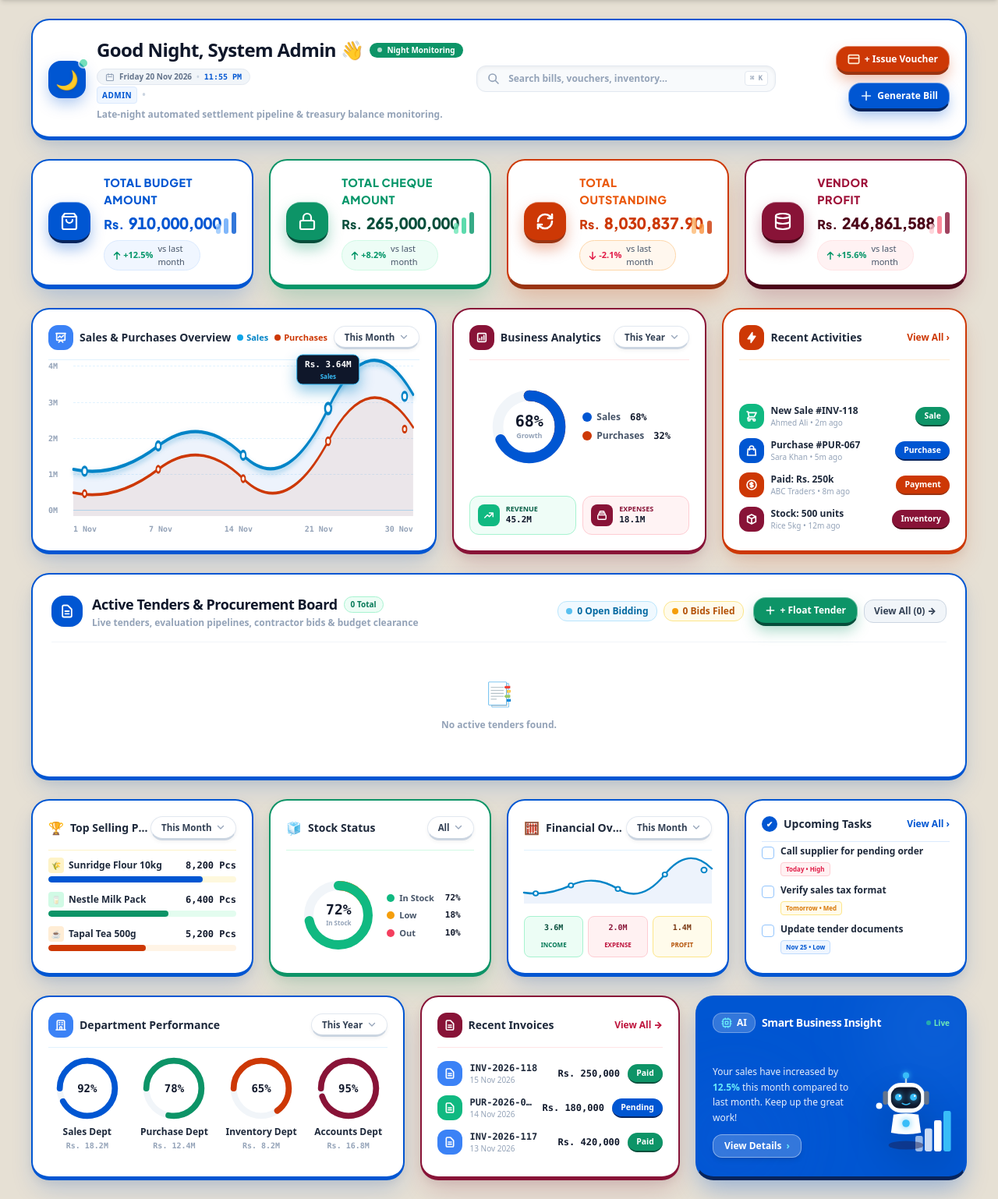
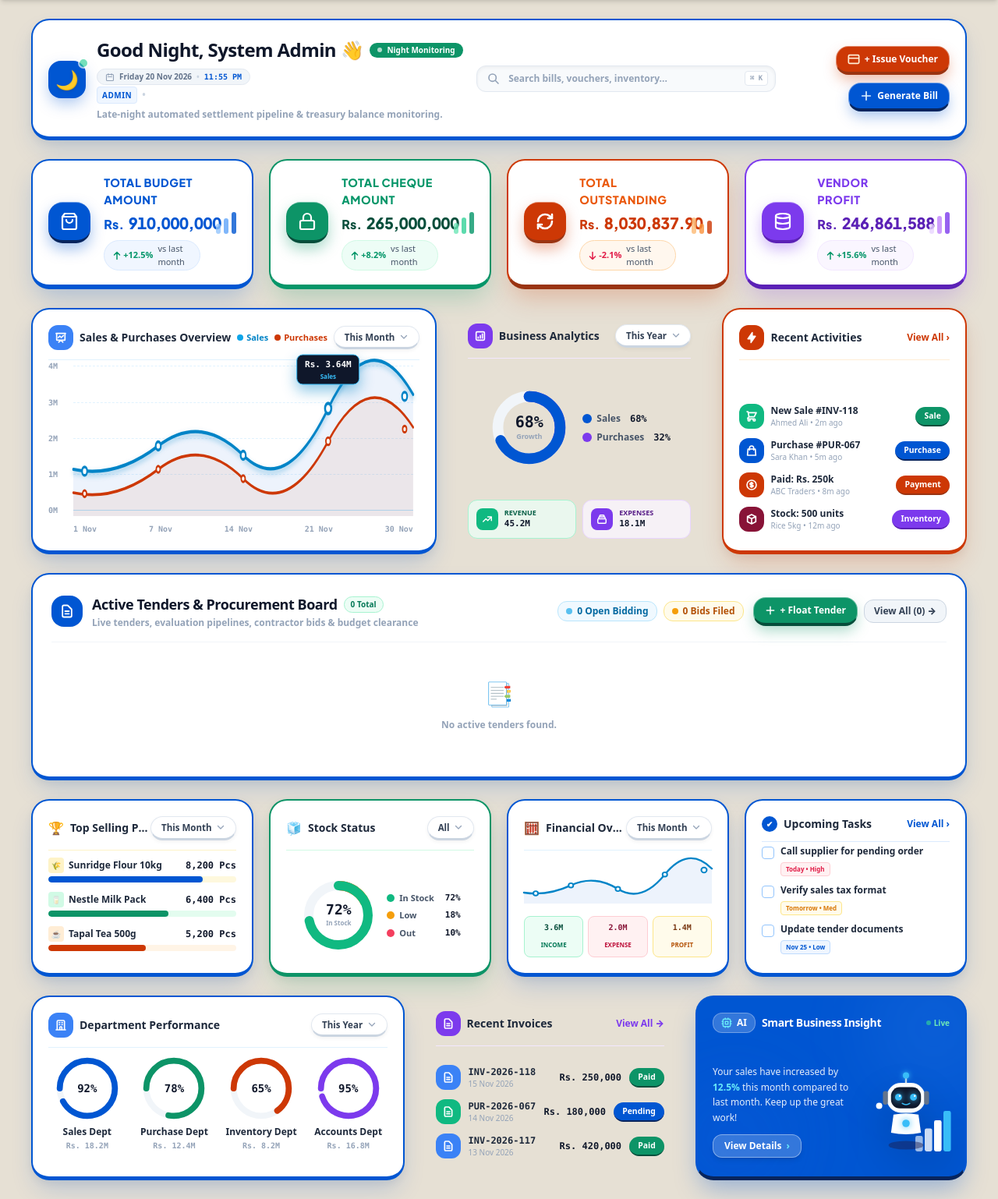
Before and after one commit to muhammadwaleed12236/tendermanagement, a Laravel app: page /dashboard in a window 1280 px wide. Shown: the part 96-1634 px from the top of the page at 78% size. Run offline with Laravel 12, Linux system fonts and the light colour scheme; a user stored in the database is signed in; data comes from the database, SQL or seed files in the repository; data that the repository does not hold is empty; style sheets or scripts are compiled from the project's sources.

Commit message:
style: apply purple theme to Business Analytics and Invoices, donut to blue & purple, dynamic blue and purple icons to Recent Activities, and solid soft card backgrounds

```diff
--- a/resources/views/dashboard.blade.php
+++ b/resources/views/dashboard.blade.php
@@ -281,17 +281,18 @@
             box-shadow: 0 22px 42px -6px rgba(205, 56, 5, 0.38);
         }
 
-        /* 4. Deep Maroon / Dark Red Card (VENDOR PROFIT) */
-        .stat-card-maroon {
+        /* 4. Deep Purple 3D Card (VENDOR PROFIT / AVAILABLE SURPLUS) */
+        .stat-card-purple, .stat-card-maroon {
             background: #ffffff;
-            border: 2.5px solid #881337;
-            border-bottom: 6px solid #4c0519;
-            box-shadow: 0 16px 32px -6px rgba(136, 19, 55, 0.25);
-        }
+            border: 2.5px solid #7c3aed;
+            border-bottom: 6px solid #5b21b6;
+            box-shadow: 0 16px 32px -6px rgba(124, 58, 237, 0.25);
+        }
+        .stat-card-3d-wrap:hover .stat-card-purple,
         .stat-card-3d-wrap:hover .stat-card-maroon {
-            border-color: #881337;
+            border-color: #7c3aed;
             border-bottom-width: 7.5px;
-            box-shadow: 0 22px 42px -6px rgba(136, 19, 55, 0.38);
+            box-shadow: 0 22px 42px -6px rgba(124, 58, 237, 0.38);
         }
 
         /* 3D Extruded Candy Icon Tile on Left */
@@ -328,11 +329,11 @@
             border-bottom: 4px solid #9a3412;
             box-shadow: 0 8px 18px rgba(205, 56, 5, 0.35);
         }
-        .candy-icon-maroon {
-            background: #881337;
+        .candy-icon-purple, .candy-icon-maroon {
+            background: #7c3aed;
             border-top: 1.5px solid rgba(255, 255, 255, 0.4);
-            border-bottom: 4px solid #4c0519;
-            box-shadow: 0 8px 18px rgba(136, 19, 55, 0.35);
+            border-bottom: 4px solid #5b21b6;
+            box-shadow: 0 8px 18px rgba(124, 58, 237, 0.35);
         }
 
         /* High-Contrast Card Typography */
@@ -355,8 +356,8 @@
         .stat-card-orange .stat-card-label {
             color: #ea580c !important; /* Vibrant orange */
         }
-        .stat-card-maroon .stat-card-label {
-            color: #9f1239 !important; /* Elegant deep maroon */
+        .stat-card-purple .stat-card-label, .stat-card-maroon .stat-card-label {
+            color: #7c3aed !important; /* Vibrant Purple */
         }
 
         .stat-card-value {
@@ -398,10 +399,12 @@
             color: #cd3805 !important;
         }
 
-        /* 4. Deep Dark Red / Maroon Amount & Currency (#4c0519) */
+        /* 4. Deep Purple Amount & Currency (#5b21b6) */
+        .stat-card-purple .stat-card-value,
+        .stat-card-purple .stat-card-currency,
         .stat-card-maroon .stat-card-value,
         .stat-card-maroon .stat-card-currency {
-            color: #4c0519 !important;
+            color: #5b21b6 !important;
         }
 
         /* 3D Elevated Filter Pill Dropdowns */
@@ -462,13 +465,13 @@
             border-bottom: 2.5px solid #9a3412;
         }
         .tag-pill-inventory {
-            background: #881337;
+            background: #7c3aed;
             color: #ffffff;
             border-radius: 9999px;
             font-size: 0.65rem;
             font-weight: 900;
             padding: 0.22rem 0.7rem;
-            border-bottom: 2.5px solid #4c0519;
+            border-bottom: 2.5px solid #5b21b6;
         }
 
         /* 3D Action Buttons with Keycap Push - Flat Solid Themes */
@@ -791,9 +794,9 @@
 
                 <!-- CARD 4: Available Surplus (Deep Maroon / Dark Red 3D Theme) -->
                 <div class="stat-card-3d-wrap group">
-                    <div class="stat-card-3d stat-card-maroon">
+                    <div class="stat-card-3d stat-card-purple">
                         <!-- Left: 3D Candy Icon Button -->
-                        <div class="stat-candy-icon candy-icon-maroon">
+                        <div class="stat-candy-icon candy-icon-purple">
                             <svg viewBox="0 0 24 24" class="w-6 h-6" fill="none" stroke="currentColor" stroke-width="2.2" stroke-linecap="round" stroke-linejoin="round">
                                 <ellipse cx="12" cy="5" rx="9" ry="3"></ellipse>
                                 <path d="M21 12c0 1.66-4 3-9 3s-9-1.34-9-3"></path>
@@ -811,7 +814,7 @@
                                 </span>
                             </div>
                             <div class="mt-1 flex items-center">
-                                <span class="inline-flex items-center gap-1.5 px-2.5 py-0.5 rounded-full text-[11px] font-semibold bg-rose-50/90 text-rose-900 border border-rose-100">
+                                <span class="inline-flex items-center gap-1.5 px-2.5 py-0.5 rounded-full text-[11px] font-semibold bg-purple-50/90 text-purple-900 border border-purple-100">
                                     <span class="text-emerald-600 font-bold flex items-center">
                                         <svg class="w-3 h-3 inline mr-0.5" fill="none" stroke="currentColor" viewBox="0 0 24 24"><path stroke-linecap="round" stroke-linejoin="round" stroke-width="3" d="M5 10l7-7m0 0l7 7m-7-7v18"/></svg>
                                         +15.6%
@@ -823,9 +826,9 @@
 
                         <!-- Right: Mini 3-bar indicator -->
                         <div class="flex items-end gap-1 h-7 opacity-80 self-center pl-0.5 shrink-0">
-                            <span class="w-1.5 rounded-full bg-rose-200" style="height: 45%;"></span>
-                            <span class="w-1.5 rounded-full bg-rose-400" style="height: 80%;"></span>
-                            <span class="w-1.5 rounded-full" style="background-color: #881337; height: 100%;"></span>
+                            <span class="w-1.5 rounded-full bg-purple-200" style="height: 45%;"></span>
+                            <span class="w-1.5 rounded-full bg-purple-400" style="height: 80%;"></span>
+                            <span class="w-1.5 rounded-full" style="background-color: #7c3aed; height: 100%;"></span>
                         </div>
                     </div>
                 </div>
@@ -919,13 +922,13 @@
                     </div>
                 </div>
 
-                <!-- COLUMN 2: Business Analytics (Donut + Totals - Deep Maroon Theme) -->
-                <div class="card-theme-maroon p-4 sm:p-5 flex flex-col justify-between min-w-0">
+                <!-- COLUMN 2: Business Analytics (Donut + Totals - Deep Purple Theme) -->
+                <div class="card-theme-purple p-4 sm:p-5 flex flex-col justify-between min-w-0">
 
                     <!-- Header -->
-                    <div class="flex items-center justify-between gap-1 pb-3 border-b border-rose-100 min-w-0">
+                    <div class="flex items-center justify-between gap-1 pb-3 border-b border-purple-100 min-w-0">
                         <div class="flex items-center gap-2 min-w-0 flex-1">
-                            <span class="w-8 h-8 rounded-xl bg-[#881337] text-white flex items-center justify-center font-bold shadow-xs shrink-0">
+                            <span class="w-8 h-8 rounded-xl text-white flex items-center justify-center font-bold shadow-xs shrink-0" style="background-color: #7c3aed;">
                                 <svg class="w-4 h-4" fill="none" stroke="currentColor" viewBox="0 0 24 24"><path stroke-linecap="round" stroke-linejoin="round" stroke-width="2.5" d="M16 8v8m-4-5v5m-4-2v2m-2 4h12a2 2 0 002-2V6a2 2 0 00-2-2H6a2 2 0 00-2 2v12a2 2 0 002 2z"/></svg>
                             </span>
                             <h2 class="text-xs sm:text-sm font-black text-slate-800 whitespace-nowrap truncate">Business Analytics</h2>
@@ -942,7 +945,7 @@
                         <div class="relative shrink-0 flex items-center justify-center" style="width: 105px; height: 105px;">
                             <svg width="105" height="105" viewBox="0 0 100 100" class="-rotate-90">
                                 <circle cx="50" cy="50" r="38" fill="none" stroke="#f1f5f9" stroke-width="13"/>
-                                <circle cx="50" cy="50" r="38" fill="none" stroke="#cd3805" stroke-width="13"
+                                <circle cx="50" cy="50" r="38" fill="none" stroke="#7c3aed" stroke-width="13"
                                         stroke-dasharray="238.7" stroke-dashoffset="162" stroke-linecap="round"/>
                                 <circle cx="50" cy="50" r="38" fill="none" stroke="#0056d2" stroke-width="13"
                                         stroke-dasharray="238.7" stroke-dashoffset="76" stroke-linecap="round"/>
@@ -963,7 +966,7 @@
                                 <span class="font-mono text-slate-900 ml-1.5 font-black">68%</span>
                             </div>
                             <div class="flex items-center gap-1.5">
-                                <span class="w-3 h-3 rounded-full shrink-0" style="background-color: #cd3805;"></span>
+                                <span class="w-3 h-3 rounded-full shrink-0" style="background-color: #7c3aed;"></span>
                                 <span class="text-slate-600">Purchases</span>
                                 <span class="font-mono text-slate-900 ml-1.5 font-black">32%</span>
                             </div>
@@ -982,12 +985,12 @@
                             </div>
                         </div>
 
-                        <div class="bg-rose-50/80 border border-rose-200 rounded-xl p-2.5 flex items-center gap-2">
-                            <div class="w-7 h-7 rounded-lg bg-[#881337] text-white flex items-center justify-center shrink-0">
+                        <div class="bg-purple-50/80 border border-purple-200 rounded-xl p-2.5 flex items-center gap-2">
+                            <div class="w-7 h-7 rounded-lg text-white flex items-center justify-center shrink-0" style="background-color: #7c3aed;">
                                 <svg class="w-3.5 h-3.5" fill="none" stroke="currentColor" viewBox="0 0 24 24"><path stroke-linecap="round" stroke-linejoin="round" stroke-width="2.5" d="M19 11H5m14 0a2 2 0 012 2v6a2 2 0 01-2 2H5a2 2 0 01-2-2v-6a2 2 0 012-2m14 0V9a2 2 0 00-2-2M5 11V9a2 2 0 012-2m0 0V5a2 2 0 012-2h6a2 2 0 012 2v2M7 7h10"/></svg>
                             </div>
                             <div class="min-w-0">
-                                <span class="text-[9px] font-bold text-rose-900 uppercase block leading-none">Expenses</span>
+                                <span class="text-[9px] font-bold text-purple-900 uppercase block leading-none">Expenses</span>
                                 <span class="text-[11px] font-black font-mono text-slate-900 truncate block mt-0.5" data-counter-target="18.1" data-counter-float data-counter-suffix="M">18.1M</span>
                             </div>
                         </div>
@@ -1503,7 +1506,7 @@
                                 <svg class="w-full h-full -rotate-90" viewBox="0 0 36 36">
                                     <path class="text-slate-100" stroke-width="3.5" stroke="currentColor" fill="none"
                                           d="M18 2.0845 a 15.9155 15.9155 0 0 1 0 31.831 a 15.9155 15.9155 0 0 1 0 -31.831" />
-                                    <path stroke-width="3.5" stroke-dasharray="95, 100" stroke-linecap="round" stroke="#881337" fill="none"
+                                    <path stroke-width="3.5" stroke-dasharray="95, 100" stroke-linecap="round" stroke="#7c3aed" fill="none"
                                           d="M18 2.0845 a 15.9155 15.9155 0 0 1 0 31.831 a 15.9155 15.9155 0 0 1 0 -31.831" />
                                 </svg>
                                 <span class="absolute text-xs sm:text-sm font-black font-mono text-slate-900" data-counter-target="95" data-counter-suffix="%">95%</span>
@@ -1515,17 +1518,17 @@
                 </div>
 
                 <!-- PANEL 2: Recent Invoices (30% width) -->
-                <div class="card-theme-maroon p-4 sm:p-5 flex flex-col justify-between min-w-0">
+                <div class="card-theme-purple p-4 sm:p-5 flex flex-col justify-between min-w-0">
 
                     <!-- Header -->
-                    <div class="flex items-center justify-between gap-1 pb-3 border-b border-rose-100 min-w-0">
+                    <div class="flex items-center justify-between gap-1 pb-3 border-b border-purple-100 min-w-0">
                         <div class="flex items-center gap-2 min-w-0">
-                            <span class="w-8 h-8 rounded-xl bg-[#881337] text-white flex items-center justify-center font-bold shadow-xs shrink-0">
+                            <span class="w-8 h-8 rounded-xl text-white flex items-center justify-center font-bold shadow-xs shrink-0" style="background-color: #7c3aed;">
                                 <svg class="w-4 h-4" fill="none" stroke="currentColor" viewBox="0 0 24 24"><path stroke-linecap="round" stroke-linejoin="round" stroke-width="2.5" d="M9 12h6m-6 4h6m2 5H7a2 2 0 01-2-2V5a2 2 0 012-2h5.586a1 1 0 01.707.293l5.414 5.414a1 1 0 01.293.707V19a2 2 0 01-2 2z"/></svg>
                             </span>
                             <h2 class="text-xs sm:text-sm font-black text-slate-800 whitespace-nowrap truncate">Recent Invoices</h2>
                         </div>
-                        <a href="{{ route('bills.index') }}" class="text-xs font-black text-rose-700 hover:text-rose-900 shrink-0 whitespace-nowrap">View All →</a>
+                        <a href="{{ route('bills.index') }}" class="text-xs font-black text-[#7c3aed] hover:text-[#5b21b6] shrink-0 whitespace-nowrap">View All →</a>
                     </div>
 
                     <!-- Invoices List -->
```
